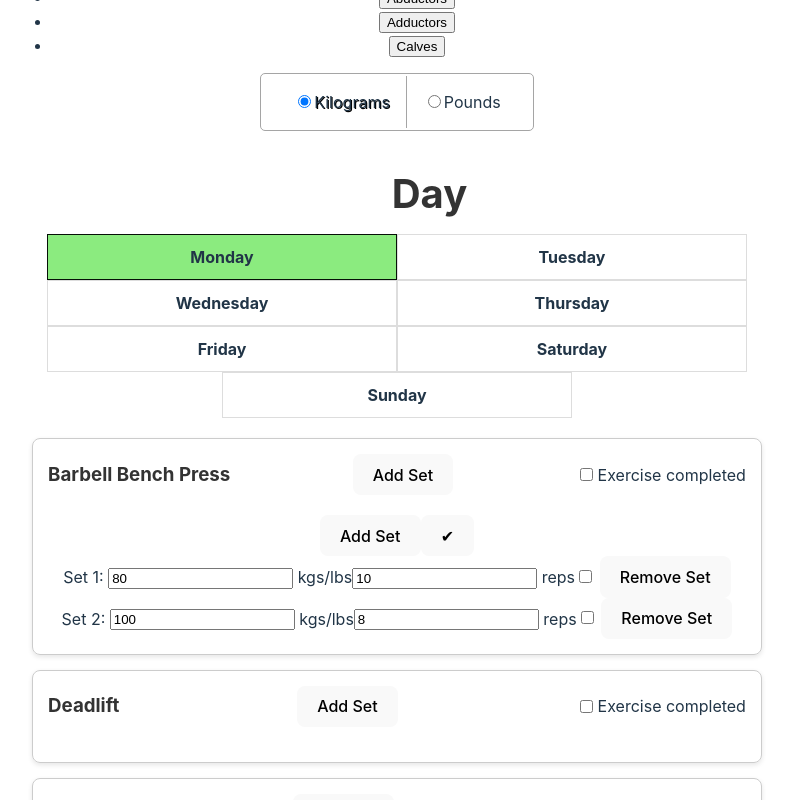
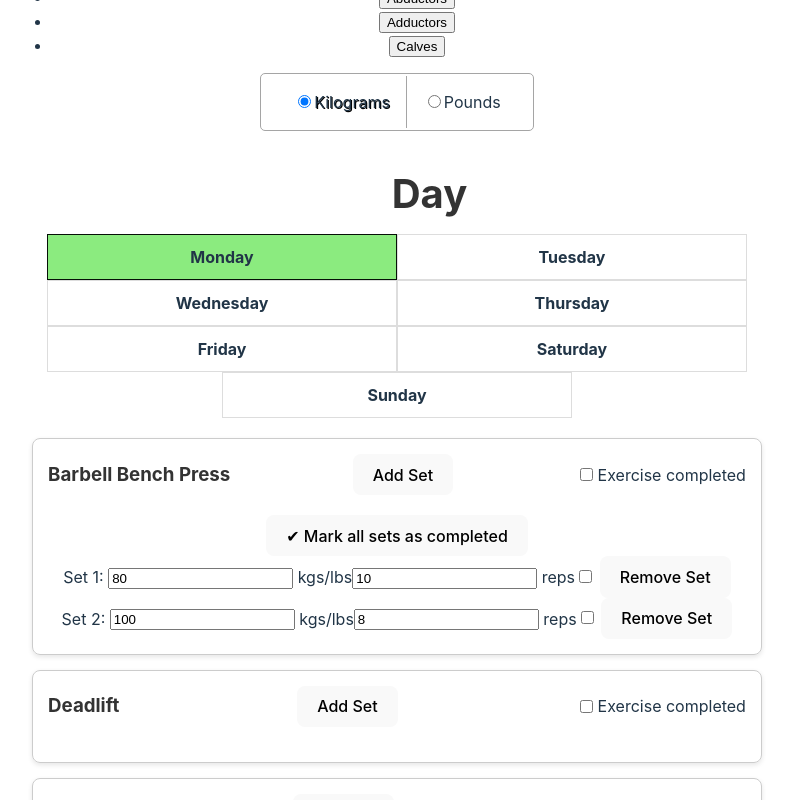
Before and after one commit to simon-s-99/workout-planner, a React (Vite) app: page / in a window 1280 px wide. Both pictures are taken after a click on the element "Barbell Bench Press". Shown: the part 460-1260 px from the top of the page, without its empty margins (243-1036 px from the left). Built offline with nearby package versions, Linux system fonts and the light colour scheme.

Commit message:
Added CSS, removed redundant code, + minor fixes

```diff
--- a/src/App.css
+++ b/src/App.css
@@ -84,6 +84,11 @@
   margin-bottom: 20px;
 }
 
+.title-and-add-set {
+  display: flex;
+  align-items: center;
+}
+
 .exercise-title {
   margin: 0;
   color: #333;
--- a/src/components/SetRepsWeight.tsx
+++ b/src/components/SetRepsWeight.tsx
@@ -1,35 +1,6 @@
 import React, { useState } from "react";
 import initialExerciseData from "../components/exerciseData.json";
 import { ExerciseSet, Exercise, ExerciseDetailProps } from "../types";
-
-// interface ExerciseSet {
-//   id: string;
-//   setNumber: number;
-//   reps: number;
-//   weight: number;
-//   completed: boolean;
-// }
-
-// interface Exercise {
-//   name: string;
-//   sets: ExerciseSet[];
-//   completed: boolean;
-// }
-
-// Props expected by the ExerciseDetail component, including functions for modifying exercise data.
-// interface ExerciseDetailProps {
-//   exercise: Exercise;
-//   onAddSet: (exerciseName: string) => void;
-//   onRemoveSet: (exerciseName: string, setId: string) => void;
-//   onUpdateSet: (
-//     exerciseName: string,
-//     setId: string,
-//     reps: number,
-//     weight: number
-//   ) => void;
-//   toggleSetCompleted: (exerciseName: string, setId: string) => void;
-//   toggleAllSetsCompleted: (exerciseName: string) => void;
-// }
 
 // Gives each set a unique id
 function generateSetId(exerciseName: string, setNumber: number, index = 0) {
@@ -42,9 +13,8 @@ function generateSetId(exerciseName: string, setNumber: number, index = 0) {
 // Component for displaying and editing details of an exercise.
 const ExerciseDetail: React.FC<ExerciseDetailProps> = ({
   exercise,
-  onAddSet,
   onRemoveSet,
-  onUpdateSet,
+  onUpdateSet, //Allows the user to edit their set
   toggleSetCompleted,
   toggleAllSetsCompleted,
 }) => {
@@ -67,9 +37,11 @@ const ExerciseDetail: React.FC<ExerciseDetailProps> = ({
   };
 
   return (
+    // Change this button later on
     <div>
-      <button onClick={() => onAddSet(exercise.name)}>Add Set</button>
-      <button onClick={() => toggleAllSetsCompleted(exercise.name)}>✔</button>
+      <button onClick={() => toggleAllSetsCompleted(exercise.name)}>
+        ✔ Mark all sets as completed
+      </button>
 
       {exercise.sets.map((set) => (
         <div key={set.id}>
@@ -134,7 +106,7 @@ const SetRepsWeight: React.FC = () => {
           const newSet = {
             id: generateSetId(exerciseName, newSetNumber),
             setNumber: newSetNumber,
-            reps: 8, //current default values
+            reps: 8, //current default values. These will most likely be changed by training goal values
             weight: 20,
             completed: false,
           };
@@ -260,7 +232,11 @@ const SetRepsWeight: React.FC = () => {
               {exercise.name}
             </h3>
             <button
-              onClick={() => onAddSet(exercise.name)}
+              onClick={(a) => {
+                // prevents the click from reaching the parent div, that toggles exercise detail
+                a.stopPropagation();
+                addSet(exercise.name);
+              }}
               className="add-set-button"
             >
               Add Set
@@ -288,8 +264,8 @@ const SetRepsWeight: React.FC = () => {
           </div>
           {selectedExercise === exercise.name && (
             <ExerciseDetail
+              // Pass functions as props
               exercise={exercise}
-              onAddSet={addSet}
               onRemoveSet={removeSet}
               onUpdateSet={onUpdateSet}
               toggleSetCompleted={toggleSetCompleted}
--- a/src/types.ts
+++ b/src/types.ts
@@ -27,7 +27,6 @@ export type ExerciseSet = {
 
   export type ExerciseDetailProps = {
     exercise: Exercise;
-    onAddSet: (exerciseName: string) => void;
     onRemoveSet: (exerciseName: string, setId: string) => void;
     onUpdateSet: (
       exerciseName: string,
```
